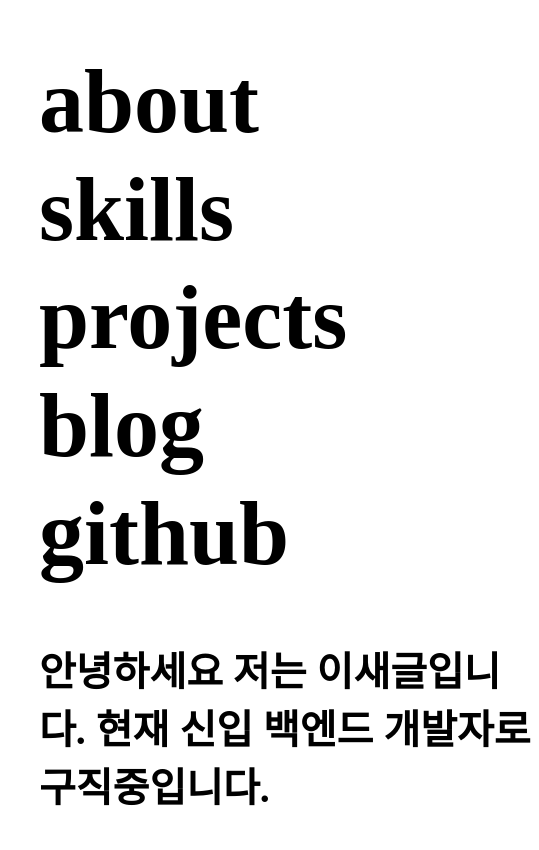
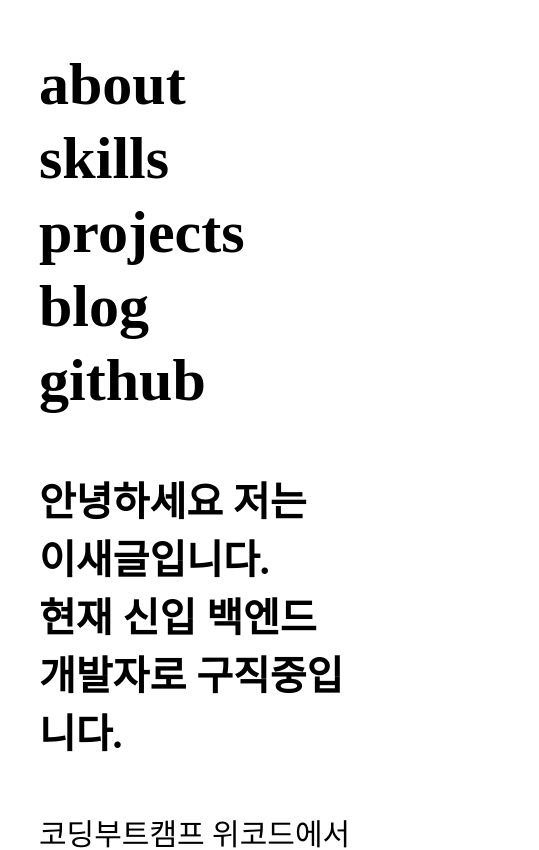
Before and after one commit to saegeullee/portfolio, a React (Create React App) app: page / in a window 390 px wide. Shown: the top 850 px of the page, 539 px wide, since content can reach past the window. Built offline with nearby package versions, Linux system fonts and the light colour scheme.

Commit message:
applied responsiveness

```diff
--- a/src/components/About/About.js
+++ b/src/components/About/About.js
@@ -1,10 +1,18 @@
 import React from 'react';
 import classes from './About.module.scss';
-import { intro_title as title, intro_details as details } from '../../data/data';
+import {
+  intro_title_1 as title_1,
+  intro_title_2 as title_2,
+  intro_details as details
+} from '../../data/data';
 
 const about = props => (
   <div className={classes['about']}>
-    <div className={classes['about__title']}>{title}</div>
+    <div className={classes['about__title']}>
+      {title_1}
+      <br></br>
+      {title_2}
+    </div>
     <div className={classes['about__details']}>{details}</div>
   </div>
 );
--- a/src/components/About/About.module.scss
+++ b/src/components/About/About.module.scss
@@ -1,6 +1,4 @@
 .about {
-  width: 100%;
-  max-width: 900px;
   height: auto;
   padding: 0 200px;
   color: #000;
@@ -18,11 +16,12 @@
 @media only screen and (max-width: 600px) {
   .about {
     margin-top: 50px;
-    width: 100%;
-    max-width: 500px;
     height: auto;
     padding: 0;
     margin-bottom: 100px;
+    margin-right: 5%;
+    width: 80%;
+    max-width: 100%;
 
     &__title {
       font-size: 40px;
--- a/src/components/Layout/Layout.module.scss
+++ b/src/components/Layout/Layout.module.scss
@@ -1,9 +1,6 @@
 .layout {
   display: flex;
-  width: max-content;
-
   margin-top: 200px;
-
   position: absolute;
   left: 10%;
 }
@@ -11,10 +8,10 @@
 @media only screen and (max-width: 600px) {
   .layout {
     display: flex;
-    width: max-content;
     justify-content: center;
 
     margin-top: 50px;
+    position: relative;
     flex-direction: column;
   }
 }
--- a/src/components/Navigation/Navigation.module.scss
+++ b/src/components/Navigation/Navigation.module.scss
@@ -3,10 +3,22 @@
 .navigation {
   font-size: 90px;
   font-weight: bold;
-  width: auto;
   height: auto;
+  flex: 0 0 20%;
 
   animation-name: moveInLeft;
   animation-duration: 1s;
   animation-timing-function: ease-out;
 }
+
+@media only screen and (max-width: 600px) {
+  .navigation {
+    font-size: 60px;
+    font-weight: bold;
+    height: auto;
+
+    animation-name: moveInLeft;
+    animation-duration: 1s;
+    animation-timing-function: ease-out;
+  }
+}
--- a/src/components/Projects/Project/Project.module.scss
+++ b/src/components/Projects/Project/Project.module.scss
@@ -8,6 +8,8 @@
   display: flex;
   flex-direction: column;
   justify-content: space-between;
+  margin-top: 20px;
+  min-width: 320px;
 
   &__content {
     padding: 20px;
@@ -67,7 +69,7 @@
 
 @media only screen and (max-width: 600px) {
   .project {
-    width: 60%;
+    width: 80%;
     height: 380px;
     border-radius: 5px;
     box-shadow: 1px 2px 5px #888888;
@@ -75,5 +77,6 @@
     flex-direction: column;
     justify-content: space-between;
     margin-top: 30px;
+    min-width: 320px;
   }
 }
--- a/src/components/Projects/ProjectDetails/ProjectDetails.module.scss
+++ b/src/components/Projects/ProjectDetails/ProjectDetails.module.scss
@@ -22,7 +22,7 @@
   }
 
   &__description-wrapper {
-    width: 700px;
+    width: 90%;
   }
 
   &__description {
@@ -75,7 +75,7 @@
   .projectDetails {
     padding: 0;
     margin-top: 50px;
-    width: 100%;
+    width: 80%;
     max-width: 500px;
     height: auto;
 
@@ -83,12 +83,12 @@
     flex-direction: column;
 
     &__description-wrapper {
-      width: 500px;
+      width: auto;
     }
 
     &__gif {
       margin-top: 50px;
-      width: 500px;
+      width: 100%;
       height: auto;
     }
   }
--- a/src/components/Projects/Projects.module.scss
+++ b/src/components/Projects/Projects.module.scss
@@ -6,20 +6,15 @@
   flex-wrap: wrap;
   display: flex;
   justify-content: space-evenly;
-  width: 100%;
-  max-width: 900px;
-  height: 800px;
 }
 
 @media only screen and (max-width: 600px) {
   .projects {
     padding: 0;
-    margin: 200px auto;
+    margin: 30px auto;
     display: flex;
     flex-wrap: nowrap;
     justify-content: center;
     flex-direction: column;
-    height: 1000px;
-    max-width: 600px;
   }
 }
--- a/src/components/Skills/Skills.module.scss
+++ b/src/components/Skills/Skills.module.scss
@@ -22,6 +22,10 @@
     margin-top: 30px;
   }
 
+  &__details {
+    margin-top: 10px;
+  }
+
   &__overview {
     font-size: $font-size-big;
     font-weight: bold;
@@ -31,14 +35,16 @@
   &__details-element {
     font-size: $font-size-medium;
     margin-top: 2px;
+    margin-left: 20px;
   }
 }
 
 @media only screen and (max-width: 600px) {
   .skills {
     margin-top: 50px;
-    width: 100%;
+    width: 80%;
     max-width: 500px;
+    margin-right: 5%;
     height: auto;
     padding: 0;
   }
--- a/src/data/data.js
+++ b/src/data/data.js
@@ -20,6 +20,7 @@
     additionalDescription:
       '이 대시보드에는 서로 다른 부서의 직원들이 친해질 수 있는 사내 친목조 생성 기능과 사내 비품(노트북, 모니터 등) 관리 기능이 있습니다.',
     whatIHaveDone: [
+      '제품 기획단계부터 배포까지 참여',
       'Scrum 진행(주별 스프린트 미팅, 일별 스탠드업 미팅) with Trello',
       '데이터베이스 스키마 디자인 및 ERD 작성',
       'Nodejs API 설계 및 Restful API 구현',
@@ -88,7 +89,7 @@
     gifs: [yogiyong_gif_1, yogiyong_gif_2, yogiyong_gif_3],
     date: '19.10.28 ~ 19.11.8',
     whatIHaveDoneSummary:
-      '이번 프로젝트에서 저는 백엔드를 위주로 개발하였고 프론트엔드 일부분을 개발했습니다.',
+      '이 프로젝트에서 저는 백엔드를 위주로 개발하였고 프론트엔드 일부분을 개발했습니다.',
     whatIHaveDoneForBackend: [
       'Scrum 진행(주별 스프린트 미팅, 일별 스탠드업 미팅) with Trello',
       '요기요 모델 설계 및 ERD 작성',
@@ -140,7 +141,9 @@
   }
 ];
 
-export const intro_title = '안녕하세요 저는 이새글입니다. 현재 신입 백엔드 개발자로 구직중입니다.';
+export const intro_title_1 = '안녕하세요 저는 이새글입니다.';
+export const intro_title_2 = '현재 신입 백엔드 개발자로 구직중입니다.';
+
 export const intro_details =
   '코딩부트캠프 위코드에서 4기 백엔드 교육과정(3개월)을 수료하였고 클래스101에서 백엔드 개발자로 인턴쉽 프로그램(1개월)을 진행하였습니다. ';
 
@@ -150,13 +153,6 @@
   'Communication, Javascript, Node.js, MySQL, MongoDB, AWS, Git, Github, React, HTML/CSS, Java, Python, DJango';
 
 export const skills = [
-  {
-    title: 'Communication',
-    details: [
-      '개발자에게 커뮤니케이션이 개발보다 더 중요하다고 생각합니다. 커뮤니케이션이 안되면 엉뚱한 제품을 만들기 때문입니다.',
-      '항상 적극적으로 의견을 말합니다.'
-    ]
-  },
   {
     title: 'Javascript',
     details: [
@@ -210,7 +206,7 @@
   {
     title: 'HTML/CSS',
     details: [
-      '원하는 UI를 능숙하게 만들어 낼 수 있습니다.',
+      '원하는 UI를 익숙하게 만들어 낼 수 있습니다.',
       'BEM을 사용하여 클래스 이름을 구성합니다.',
       'Css 프리프로세서 Sass를 사용할 수 있습니다.'
     ]
--- a/src/index.css
+++ b/src/index.css
@@ -1,7 +1,15 @@
+* {
+  margin: 0;
+  padding: 0;
+}
+
 body {
-  margin: 0;
   box-sizing: border-box;
   background-color: #ffffff;
+}
+
+html {
+  box-sizing: border-box;
 }
 
 code {
```
